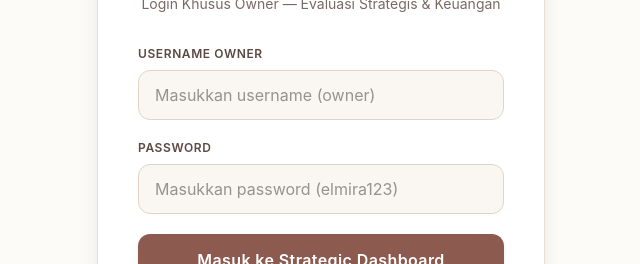
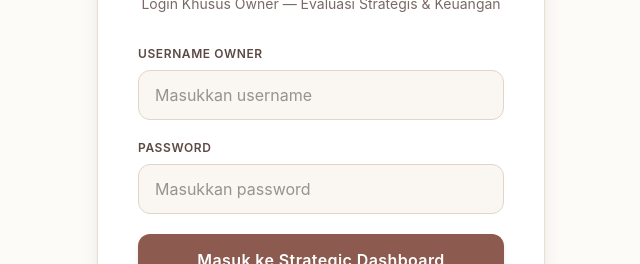
Before and after one commit to celinecaulia/elmira-frontend, a React (Vite) app: page /owner in a window 1280 px wide. Shown: the part 267-531 px from the top of the page, without its empty margins (319-959 px from the left). Built offline with nearby package versions, Linux system fonts and the light colour scheme.

Commit message:
Update dan perbaiki tampilan owner dashboard

```diff
--- a/src/components/OwnerDashboard.jsx
+++ b/src/components/OwnerDashboard.jsx
@@ -304,7 +304,7 @@ export default function OwnerDashboard() {
                 type="text"
                 value={username}
                 onChange={(e) => setUsername(e.target.value)}
-                placeholder="Masukkan username (owner)"
+                placeholder="Masukkan username"
                 className="w-full px-4 py-3 rounded-xl border border-[#E2D5C8] bg-[#FAF7F2] text-[#3A2E2B] focus:outline-none focus:ring-2 focus:ring-[#8C5A4F] transition"
                 required
               />
@@ -318,7 +318,7 @@ export default function OwnerDashboard() {
                 type="password"
                 value={password}
                 onChange={(e) => setPassword(e.target.value)}
-                placeholder="Masukkan password (elmira123)"
+                placeholder="Masukkan password"
                 className="w-full px-4 py-3 rounded-xl border border-[#E2D5C8] bg-[#FAF7F2] text-[#3A2E2B] focus:outline-none focus:ring-2 focus:ring-[#8C5A4F] transition"
                 required
               />
```
